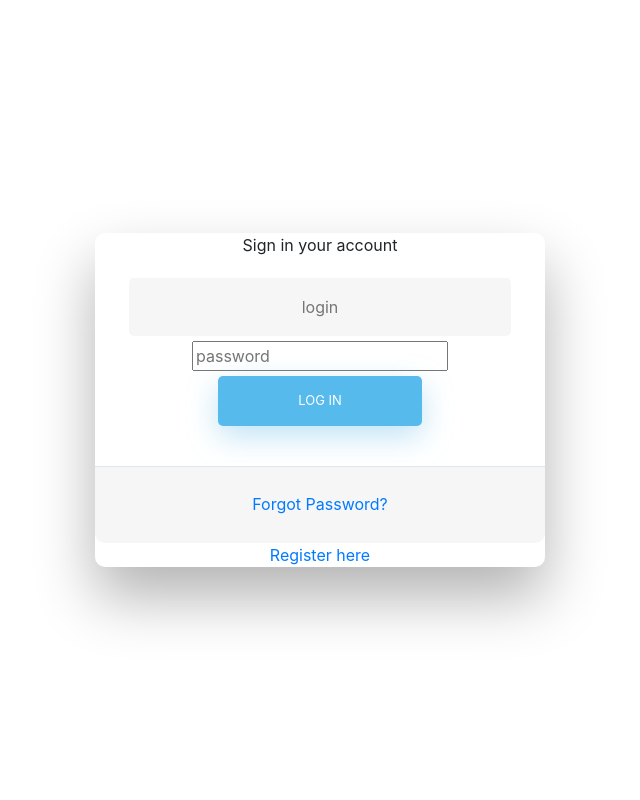
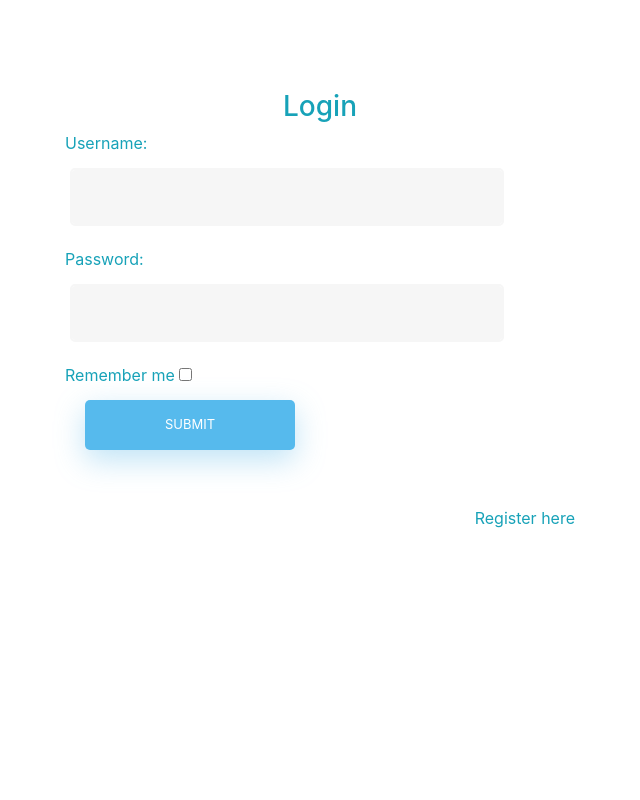
Before and after one commit to Baistan/Online-delivery, a Django app: page /login in a window 1280 px wide. Shown: the whole page, without its empty margins (320-960 px from the left). Run offline with Django 3.2, Linux system fonts and the light colour scheme; some libraries are stand-ins or nearby versions.

Commit message:
reworking login page

```diff
--- a/OnLineShop/store/templates/store/login.html
+++ b/OnLineShop/store/templates/store/login.html
@@ -13,31 +13,36 @@
     <title>Authorize</title>
 </head>
 <body>
-
-<div class="wrapper fadeInDown">
-  <div id="formContent">
-    <!-- Tabs Titles -->
-
-    <!-- Icon -->
-    <div class="fadeIn first">
-      <p>Sign in your account</p>
+<div id="login">
+        <h3 class="text-center text-white pt-5">Login form</h3>
+        <div class="container">
+            <div id="login-row" class="row justify-content-center align-items-center">
+                <div id="login-column" class="col-md-6">
+                    <div id="login-box" class="col-md-12">
+                        <form id="login-form" class="form" action="" method="post">
+                            {% csrf_token %}
+                            <h3 class="text-center text-info">Login</h3>
+                            <div class="form-group">
+                                <label for="username" class="text-info">Username:</label><br>
+                                <input type="text" name="username" id="username" class="form-control">
+                            </div>
+                            <div class="form-group">
+                                <label for="password" class="text-info">Password:</label><br>
+                                <input type="text" name="password" id="password" class="form-control">
+                            </div>
+                            <div class="form-group">
+                                <label for="remember-me" class="text-info"><span>Remember me</span> <span><input id="remember-me" name="remember-me" type="checkbox"></span></label><br>
+                                <input type="submit" name="submit" class="btn btn-info btn-md" value="submit">
+                            </div>
+                            <div id="register-link" class="text-right">
+                                <a href="#" class="text-info">Register here</a>
+                            </div>
+                        </form>
+                    </div>
+                </div>
+            </div>
+        </div>
     </div>
-
-    <!-- Login Form -->
-    <form method="POST" action="">
-      {%  csrf_token %}
-      <input type="text" id="login" class="fadeIn second" name="login" placeholder="login">
-      <input type="password" id="password" class="fadeIn third" name="password" placeholder="password">
-      <input type="submit" class="fadeIn fourth" value="Log In">
-    </form>
-    <!-- Remind Passowrd -->
-    <div id="formFooter">
-      <a class="underlineHover" href="#">Forgot Password?</a>
-    </div>
-      <span><a href="{% url 'register' %}">Register here</a></span>
-
-  </div>
-</div>
 
 </body>
 </html>
```
